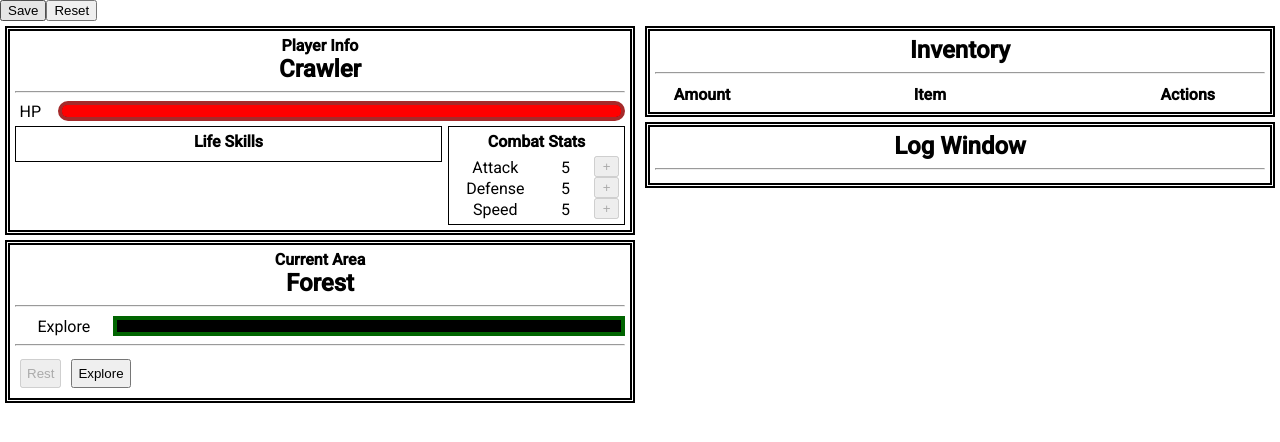
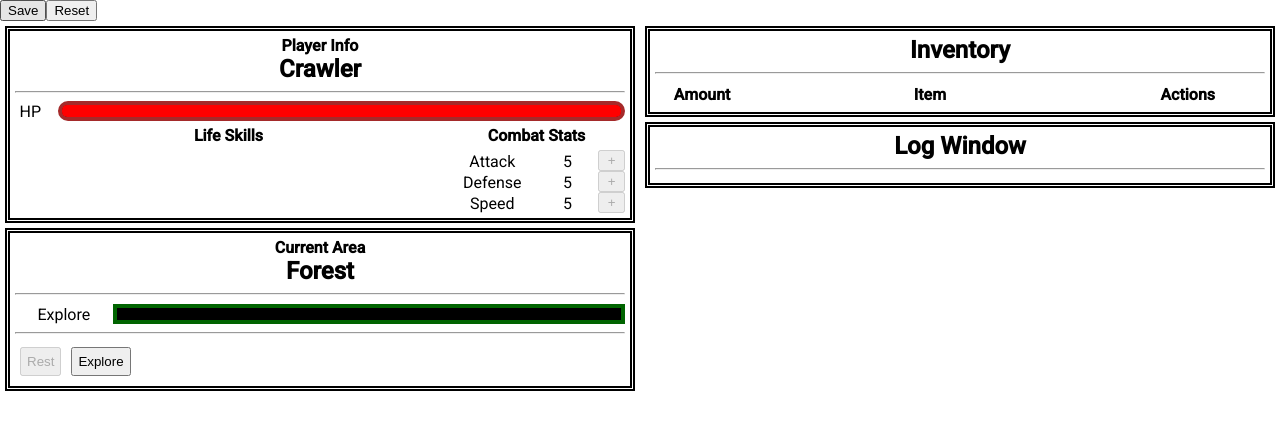
Before and after one commit to filiperferreira/iCrawler2, an Angular app: page / in a window 1280 px wide. Shown: the top 442 px of the page. Built offline with nearby package versions, Linux system fonts and the light colour scheme.

Commit message:
Added auto-save

```diff
--- a/src/app/app.component.ts
+++ b/src/app/app.component.ts
@@ -98,4 +98,9 @@ export class AppComponent {
     }
     return '';
   }
+
+  seconds: number = 5;
+  action = setInterval(() => {
+    this.saveGame();
+  }, this.seconds * 1000);
 }
--- a/src/app/player/player.component.css
+++ b/src/app/player/player.component.css
@@ -71,12 +71,9 @@
 }
 
 .skill-div {
-    box-sizing: border-box;
-    padding: 5px;
     float: left;
     text-align: center;
     width: 70%;
-    border: 1px solid black;
 }
 
 .skill-title {
@@ -117,12 +114,9 @@
 }
 
 .stat-div {
-    box-sizing: border-box;
-    padding: 5px;
     float: right;
     text-align: center;
     width: 29%;
-    border: 1px solid black;
 }
 
 .stat-title {
```
